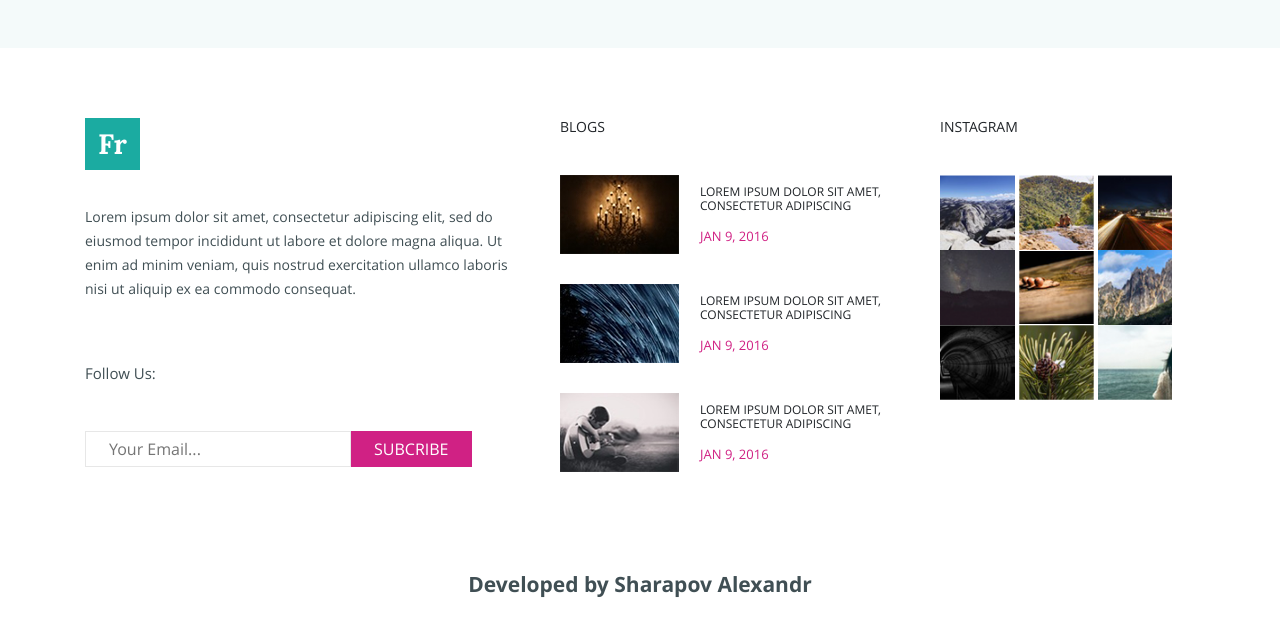
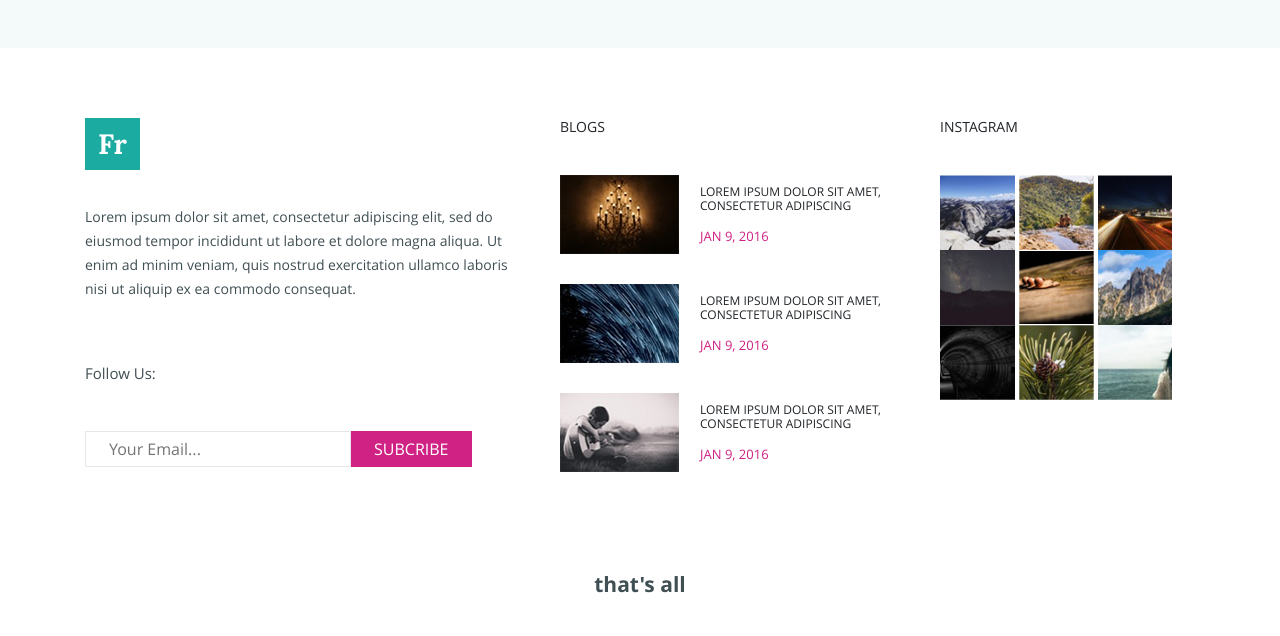
Before and after one commit to alexandrshr96/freelancer, a plain HTML site: page index.html in a window 1280 px wide. Shown: the part 4596-5232 px from the top of the page. Drawn offline with nearby package versions, Linux system fonts and the light colour scheme; files whose address does not match are found by name.

Commit message:
Update index.html

```diff
--- a/index.html
+++ b/index.html
@@ -480,7 +480,7 @@
           </div>
         </div>
         <div class="signed">
-          <p >Developed by Sharapov Alexandr</p>
+          <p >that's all</p>
         </div>
       </div>
     </footer>
```
